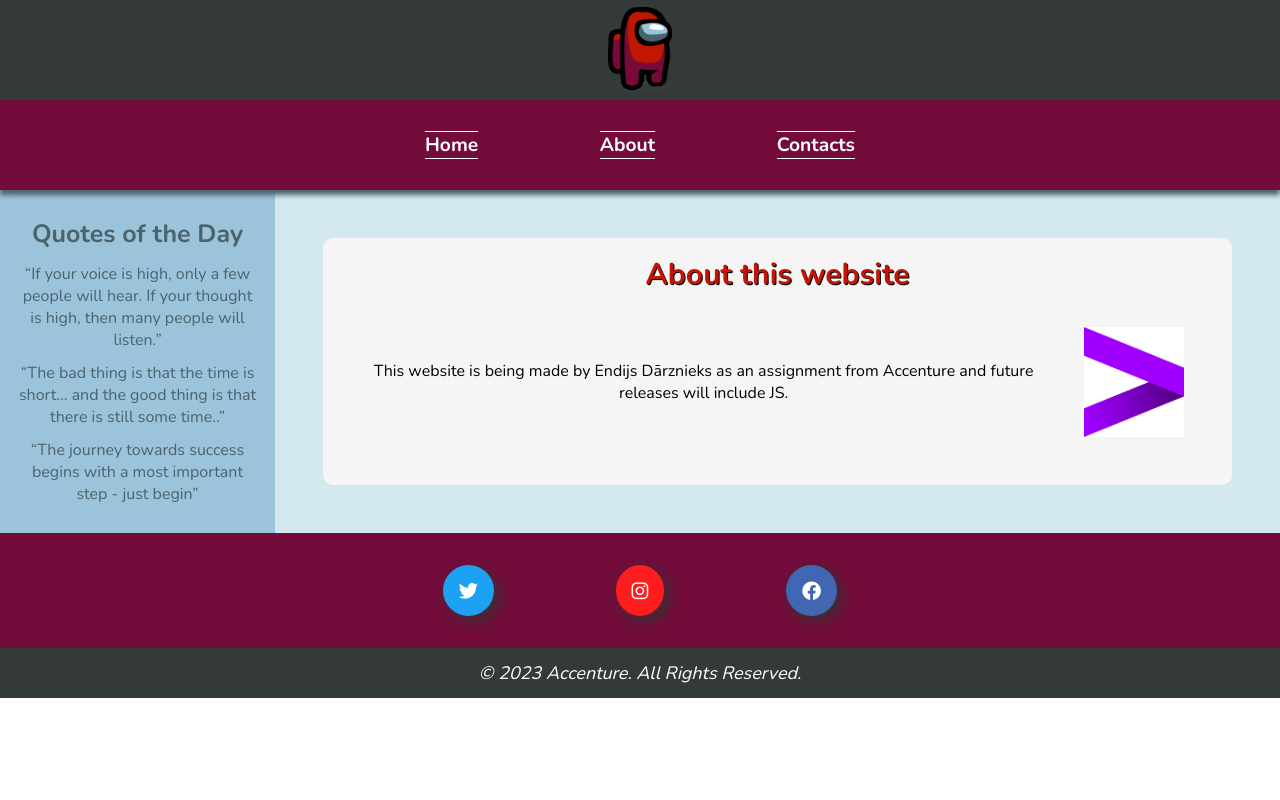
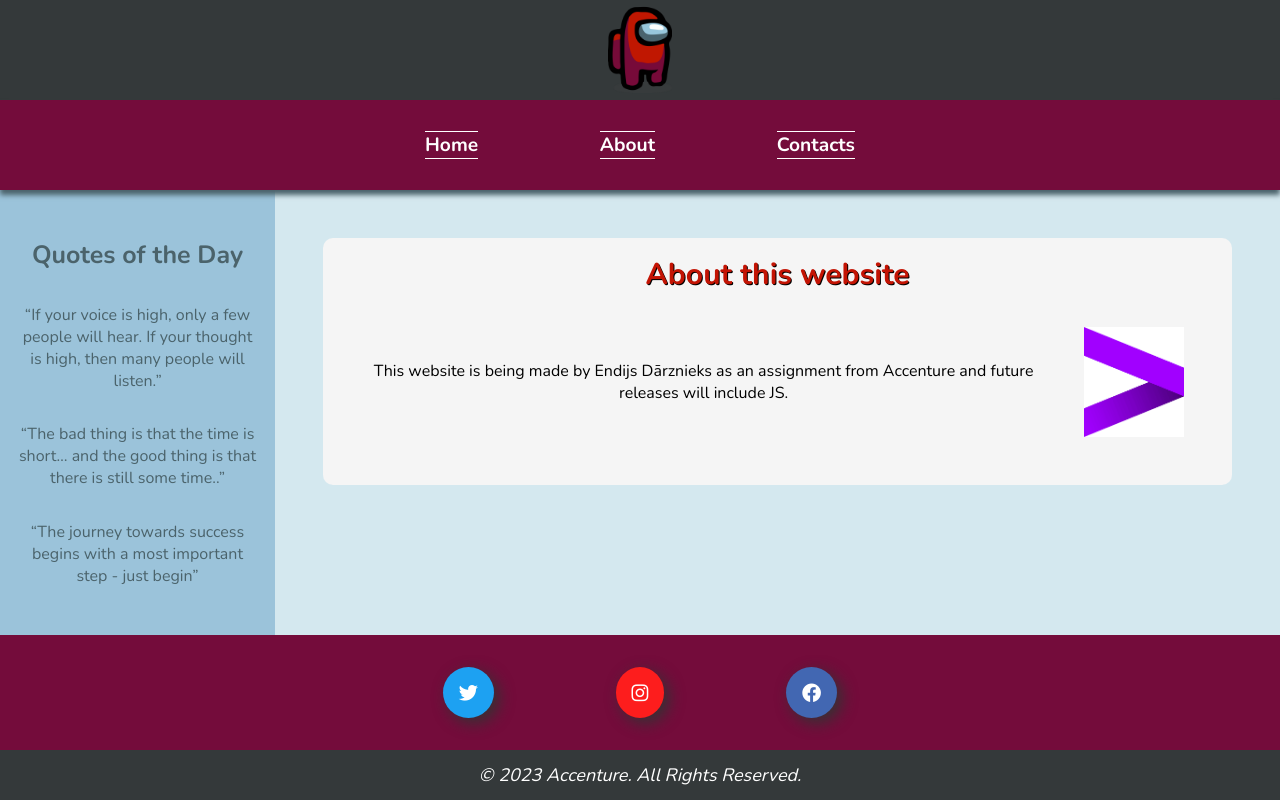
Before and after one commit to EndijsD/EndijsD.github.io, a plain HTML site: page about.html in a window 1280 px wide. Drawn offline with nearby package versions, Linux system fonts and the light colour scheme.

Commit message:
Fixed website for bigger displays

```diff
--- a/css/style.css
+++ b/css/style.css
@@ -69,9 +69,18 @@
 }
 /* <-- */
 
-/* So aside and main can be in a row */
+/* So aside and main can be in a row and so websites content takes up as much space as possible */
 #content{
     display: flex;
+    flex-grow: 1;
+}
+
+body{
+    display: flex;
+    flex-direction: column;
+
+    /* So the website as minimum takes up a displays worth of space */
+    min-height: 100vh;
 }
 
 /* HEADER --> */
```
